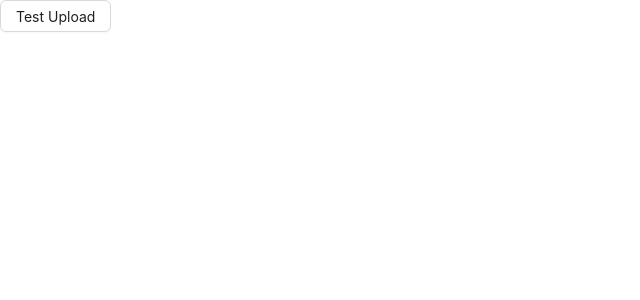
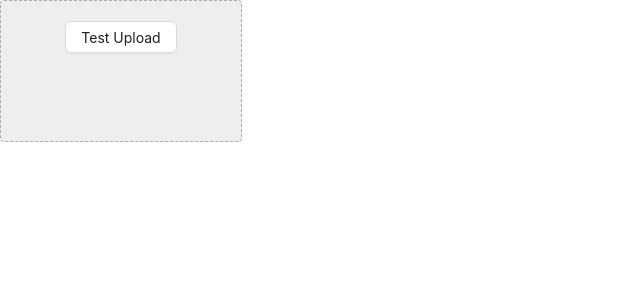
Before and after one commit to XieZongChen/practice-react, a React (Vite) app: page / in a window 1280 px wide. Shown: the top 300 px of the page, without its empty margins (0-640 px from the left). Built offline with nearby package versions, Linux system fonts and the light colour scheme.

Commit message:
feat(Upload): 拖拽接入上传

```diff
--- a/src/App.tsx
+++ b/src/App.tsx
@@ -6,6 +6,7 @@ const props: UploadProps = {
   name: 'file',
   action: 'https://www.baidu.com',
   headers: {},
+  drag: true,
   beforeUpload(file) {
     console.log('beforeUpload', file);
     return true;
--- a/src/components/Upload/index.tsx
+++ b/src/components/Upload/index.tsx
@@ -1,6 +1,7 @@
 import { FC, useRef, ChangeEvent, PropsWithChildren, useState } from 'react';
 import axios from 'axios';
 import UploadList, { UploadFile } from './UploadList';
+import Dragger from './Dragger';
 import './index.scss';
 
 export interface UploadProps extends PropsWithChildren {
@@ -29,6 +30,10 @@ export interface UploadProps extends PropsWithChildren {
    * 是否多选上传
    */
   multiple?: boolean;
+  /**
+   * 是否可以拖拽上传
+   */
+  drag?: boolean;
   /**
    * 传之前的回调，如果返回 false 就不上传，也可以返回 promise，比如在服务端校验的时候，等 resolve 之后才会上传
    */
@@ -64,6 +69,7 @@ export const Upload: FC<UploadProps> = (props) => {
     withCredentials,
     accept,
     multiple,
+    drag,
     beforeUpload,
     onProgress,
     onSuccess,
@@ -197,7 +203,17 @@ export const Upload: FC<UploadProps> = (props) => {
   return (
     <div className='upload-component'>
       <div className='upload-input' onClick={handleClick}>
-        {children}
+        {drag ? (
+          <Dragger
+            onFile={(files) => {
+              uploadFiles(files);
+            }}
+          >
+            {children}
+          </Dragger>
+        ) : (
+          children
+        )}
         {/* 为了样式，将此 input 隐藏，由 upload-input 的 handleClick 触发上传 */}
         <input
           className='upload-file-input'
```
